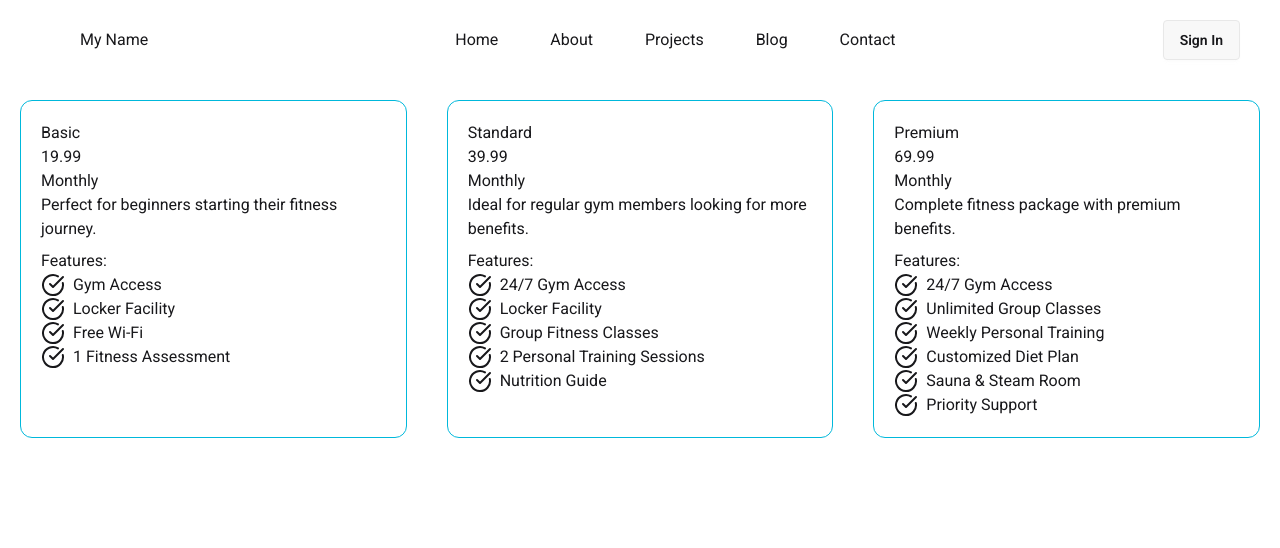
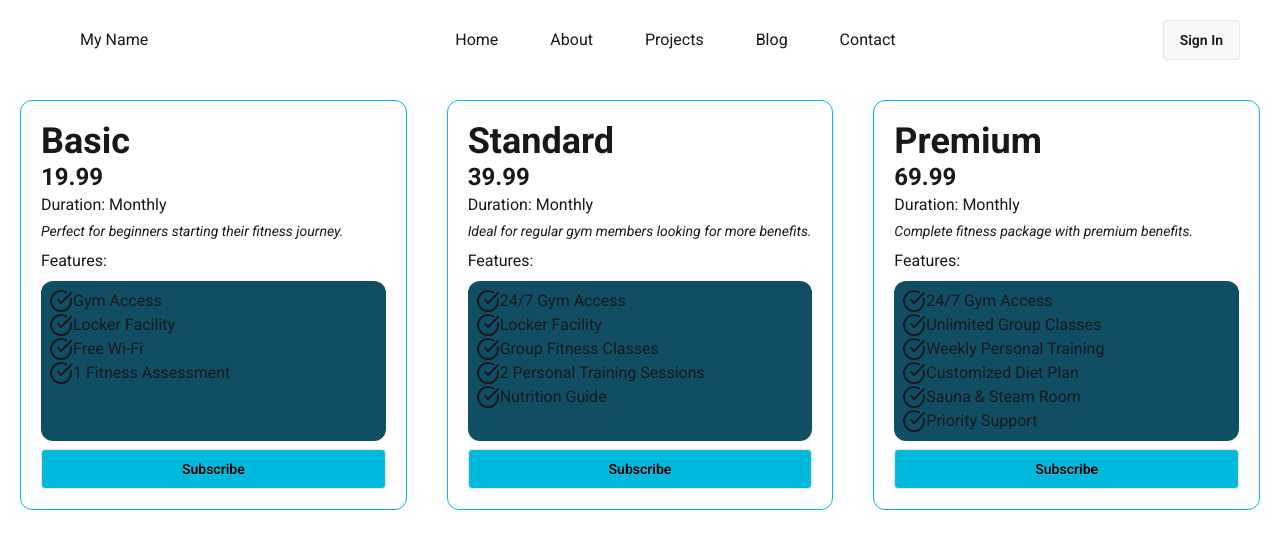
Before and after one commit to asm-saim/v6-tailwind-react-pricing-options, a React (Vite) app: page / in a window 1280 px wide. Shown: the top 548 px of the page. Built offline with nearby package versions, Linux system fonts and the light colour scheme.

Commit message:
pricing Card completed without any framework

```diff
--- a/src/components/PricingCard/Features.jsx
+++ b/src/components/PricingCard/Features.jsx
@@ -3,8 +3,8 @@ import React from 'react';
 
 const Features = ({ feature }) => {
     return (
-        <div >
-            <div className='flex gap-2 '>
+        <div>
+            <div className='flex '>
                 <CircleCheckBig></CircleCheckBig><p>{feature}</p>
             </div>
         </div>
--- a/src/components/PricingCard/PricingCard.jsx
+++ b/src/components/PricingCard/PricingCard.jsx
@@ -6,15 +6,19 @@ const PricingCard = ({ cardsData }) => {
     const { plan, price, duration, description, features } = cardsData;
 
     return (
-        <div className='border border-cyan-500 p-5 m-5 rounded-xl'>
-            <h1>{plan}</h1>
-            <h3>{price}</h3>
-            <h3>{duration}</h3>
-            <p>{description}</p>
+        <div className=' flex flex-col border border-cyan-500 p-5 m-5 rounded-xl'>
+            <h1 className='text-4xl font-bold'>{plan}</h1>
+            <h3 className='text-2xl font-bold'>{price}</h3>
+            <h3>Duration: {duration}</h3>
+            <p className='text-sm mt-1 font-style: italic'>{description}</p>
             <h1 className='mt-2'>Features:</h1>
-            {
-                features.map((feature, index) => <Features key={index} feature={feature}></Features>)
-            }
+            <div className='flex-1 bg-cyan-900 my-2 p-2 rounded-xl'>
+                {
+                    features.map((feature, index) => <Features key={index} feature={feature}></Features>)
+                }
+            </div>
+
+            <button className="btn w-full bg-cyan-500 text-black">Subscribe</button>
         </div>
     );
 };
```
